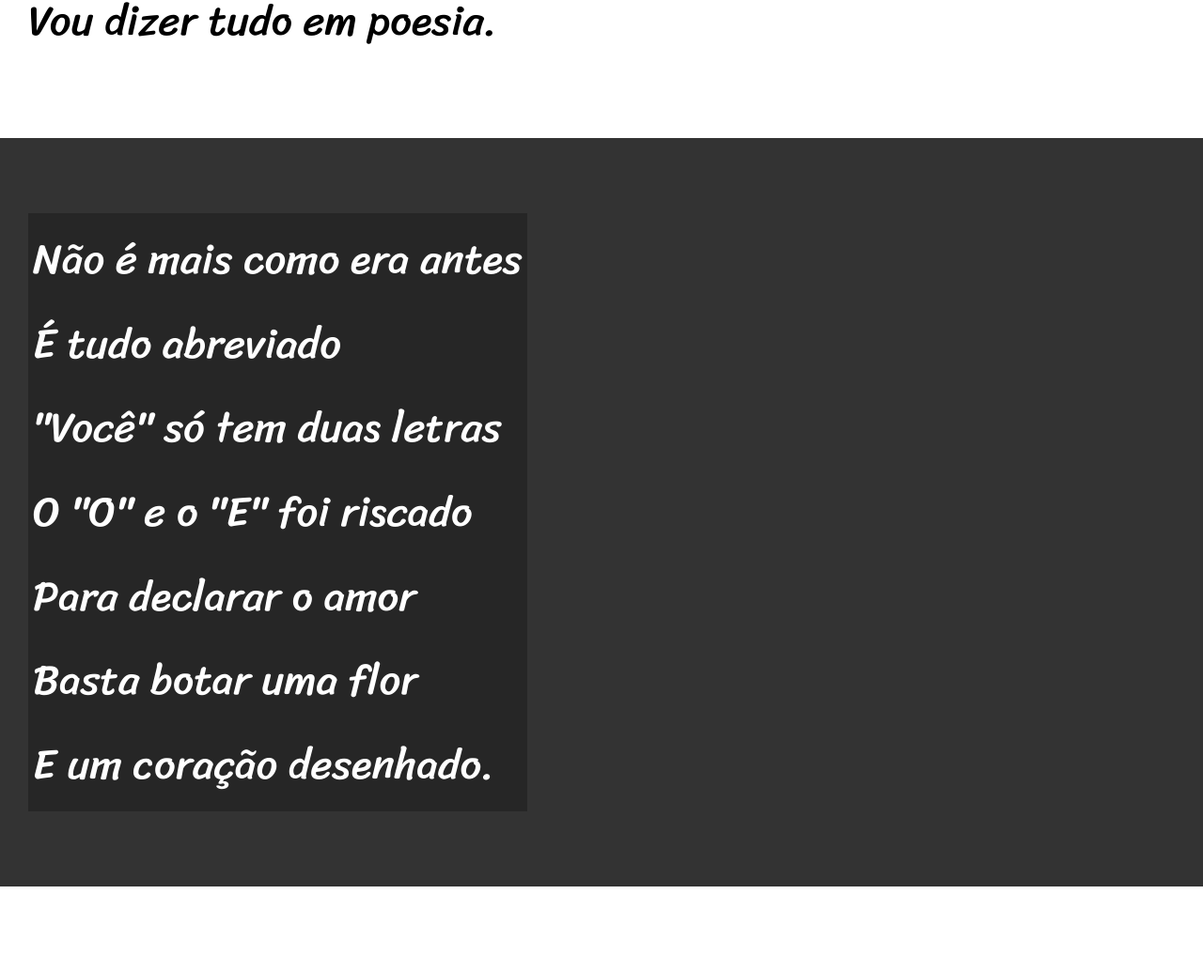
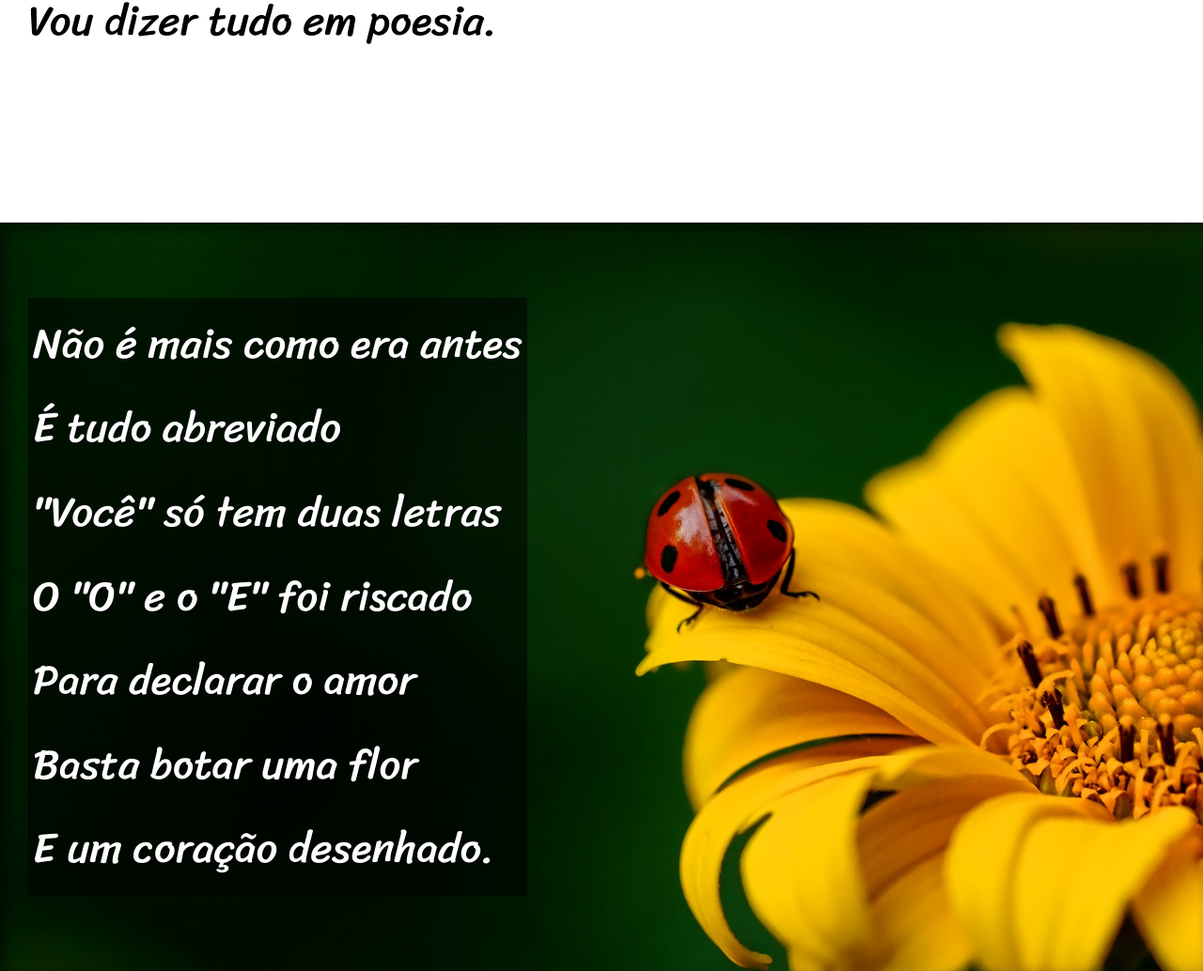
Before and after one commit to vinnymiranda/html-css, a plain HTML site: page projeto-cordel/index.html in a window 1280 px wide. Shown: the part 900-1934 px from the top of the page at 94% size. Drawn offline with Linux system fonts and the light colour scheme.

Commit message:
finalizado

```diff
--- a/projeto-cordel/estilo/style.css
+++ b/projeto-cordel/estilo/style.css
@@ -58,6 +58,10 @@ section {
     font-size: 3.5vw;
 }
 
+section > p {
+    padding-bottom: 2em;
+}
+
 section.normal {
     background-color: white;
     color: black;
@@ -66,12 +70,27 @@ section.normal {
 section.imagem {
     background-color: rgb(51, 51, 51);
     color: white;
+    box-shadow: inset 6px 6px 13px 0px rgba(0, 0, 0, 0.486);
+    background-attachment: fixed;
 }
 
 section.imagem > p {
     display: inline-block;
     padding: 5px;
-    background-color: rgba(0, 0, 0, 0.253);
+    background-color: rgba(0, 0, 0, 0.521);
+    text-shadow: 1px 1px 0 black;
+}
+
+section#img01 {
+    background-image: url('../imagens/background001.jpg');
+    background-position: right center;
+    background-size: cover;
+
+}
+
+section#img02 {
+    background-image: url('../imagens/background002.jpg');
+    background-size: cover;
 }
 
 footer {
--- a/projeto-cordel/index.html
+++ b/projeto-cordel/index.html
@@ -26,7 +26,7 @@
         </p>
     </section>
 
-    <section class="imagem">
+    <section class="imagem" id="img01">
         <p>
             Não é mais como era antes <br>
             É tudo abreviado <br>
@@ -61,7 +61,7 @@
         </p>
     </section>
 
-    <section class="imagem">
+    <section class="imagem" id="img02">
         <p>
             Tenho saudade das cartas <br>
             Escritas com a própria mão <br>
```
